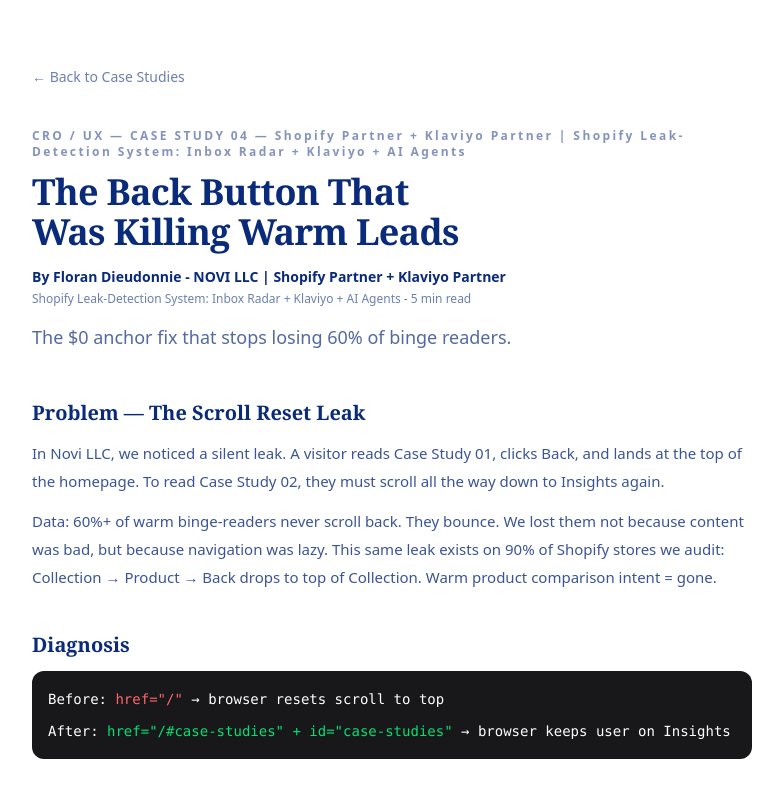
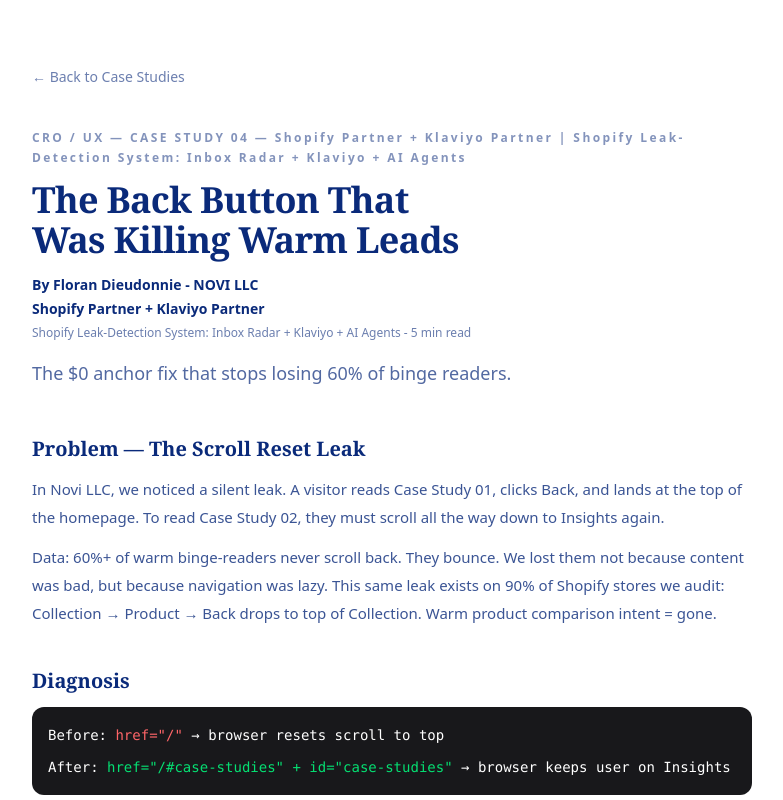
Before and after one commit to NOVI-I6699-cmd/portfolio-starter-kit, a Next.js app: page /insights/case-study-04 in a window 1280 px wide. Shown: the top 800 px of the page, without its empty margins (248-1031 px from the left). Built offline with nearby package versions, Linux system fonts and the light colour scheme.

Commit message:
Update page.tsx

```diff
--- a/app/insights/case-study-04/page.tsx
+++ b/app/insights/case-study-04/page.tsx
@@ -9,7 +9,7 @@ export default function CaseStudy04() {
         </Link>
 
         <div className="mt-10">
-          <p className="text-xs tracking-[0.2em] font-bold opacity-50" style={{color: '#0A2A7A'}}>CRO / UX — CASE STUDY 04 — Shopify Partner + Klaviyo Partner | Shopify Leak-Detection System: Inbox Radar + Klaviyo + AI Agents</p>
+          <p className="text-xs tracking-[0.2em] font-bold opacity-50 leading-5 break-words" style={{color: '#0A2A7A'}}>CRO / UX — CASE STUDY 04 — Shopify Partner + Klaviyo Partner | Shopify Leak-Detection System: Inbox Radar + Klaviyo + AI Agents</p>
 
           {/* FINAL UNIFIED SERIF H1 - matches Case 01 $40k/mo fix */}
           <h1 className="font-serif text-[26px] leading-[1.15] tracking-[-0.02em] md:text-[36px] md:leading-[1.1] font-bold mt-3 [text-wrap:balance] max-w-[20ch] md:max-w-[28ch]" style={{color: '#0A2A7A'}}>
@@ -17,9 +17,12 @@ export default function CaseStudy04() {
           </h1>
 
           <p className="mt-4 text-sm font-bold" style={{color: '#0A2A7A'}}>
-            By Floran Dieudonnie - NOVI LLC | Shopify Partner + Klaviyo Partner
+            By Floran Dieudonnie - NOVI LLC
           </p>
-          <p className="mt-1 text-xs opacity-60" style={{color: '#0A2A7A'}}>
+          <p className="mt-1 text-sm font-bold" style={{color: '#0A2A7A'}}>
+            Shopify Partner + Klaviyo Partner
+          </p>
+          <p className="mt-1 text-xs opacity-60 leading-5 break-words" style={{color: '#0A2A7A'}}>
             Shopify Leak-Detection System: Inbox Radar + Klaviyo + AI Agents - 5 min read
           </p>
           <p className="text-lg mt-4 opacity-70 leading-7" style={{color: '#0A2A7A'}}>
```
